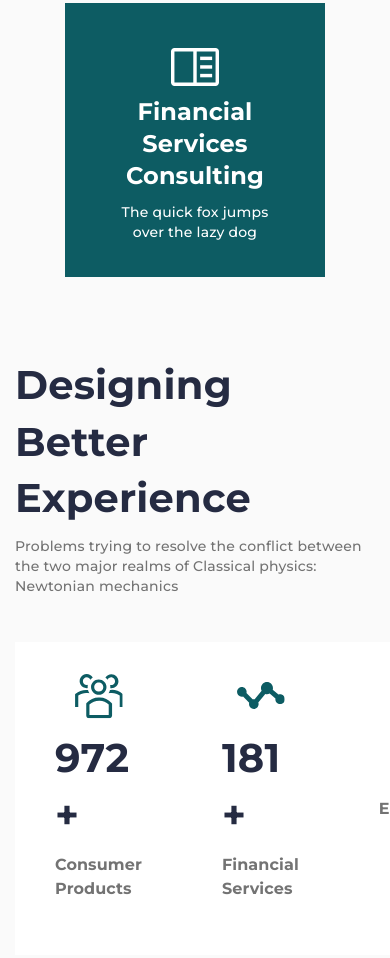
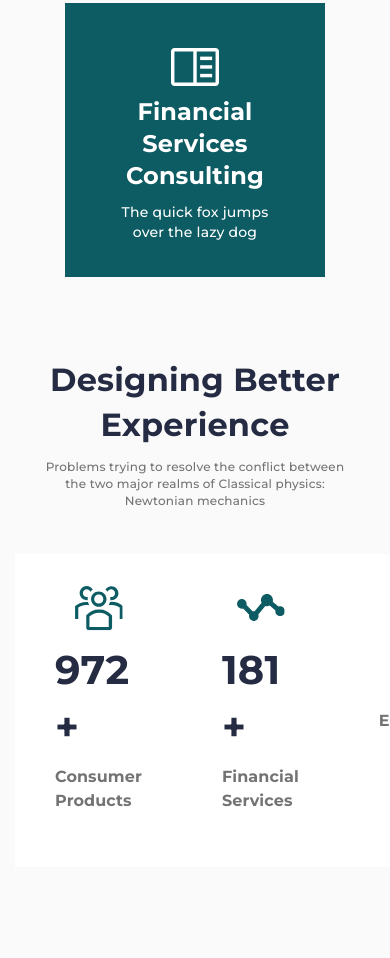
Before and after one commit to artempenteskul/frontend, a plain HTML site: page relvise/index.html in a window 390 px wide. Shown: the part 1239-2197 px from the top of the page. Drawn offline with Linux system fonts and the light colour scheme.

Commit message:
added responsive for stats-header block

```diff
--- a/relvise/styles/style.css
+++ b/relvise/styles/style.css
@@ -265,6 +265,19 @@ a {
     font-weight: 700;
     line-height: 142%;
     letter-spacing: 0.2px;
+    width: 610px;
+    text-align: center;
+}
+@media(max-width: 992px) {
+    .header-block__title {
+        font-size: 36px;
+    }
+}
+@media(max-width: 576px) {
+    .header-block__title {
+        font-size: 32px;
+        width: 300px;
+    }
 }
 .header-block__subtitle {
     font-size: 14px;
@@ -272,6 +285,14 @@ a {
     line-height: 142%;
     letter-spacing: 0.2px;
     color: #737373;
+    width: 510px;
+    text-align: center;
+}
+@media(max-width: 576px) {
+    .header-block__subtitle {
+        font-size: 12px;
+        width: 300px;
+    }
 }
 .stats__body {
     display: flex;
```
